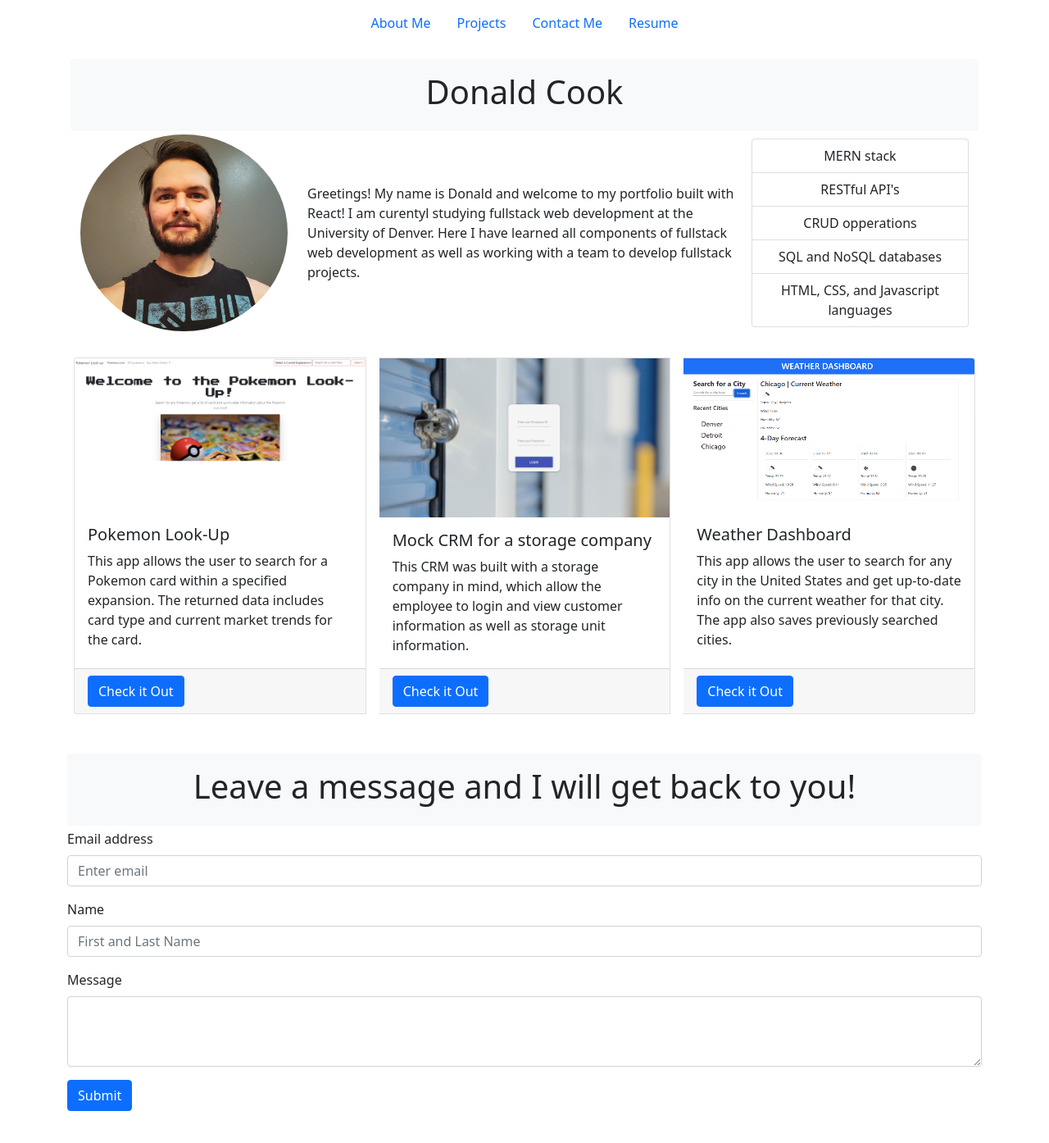
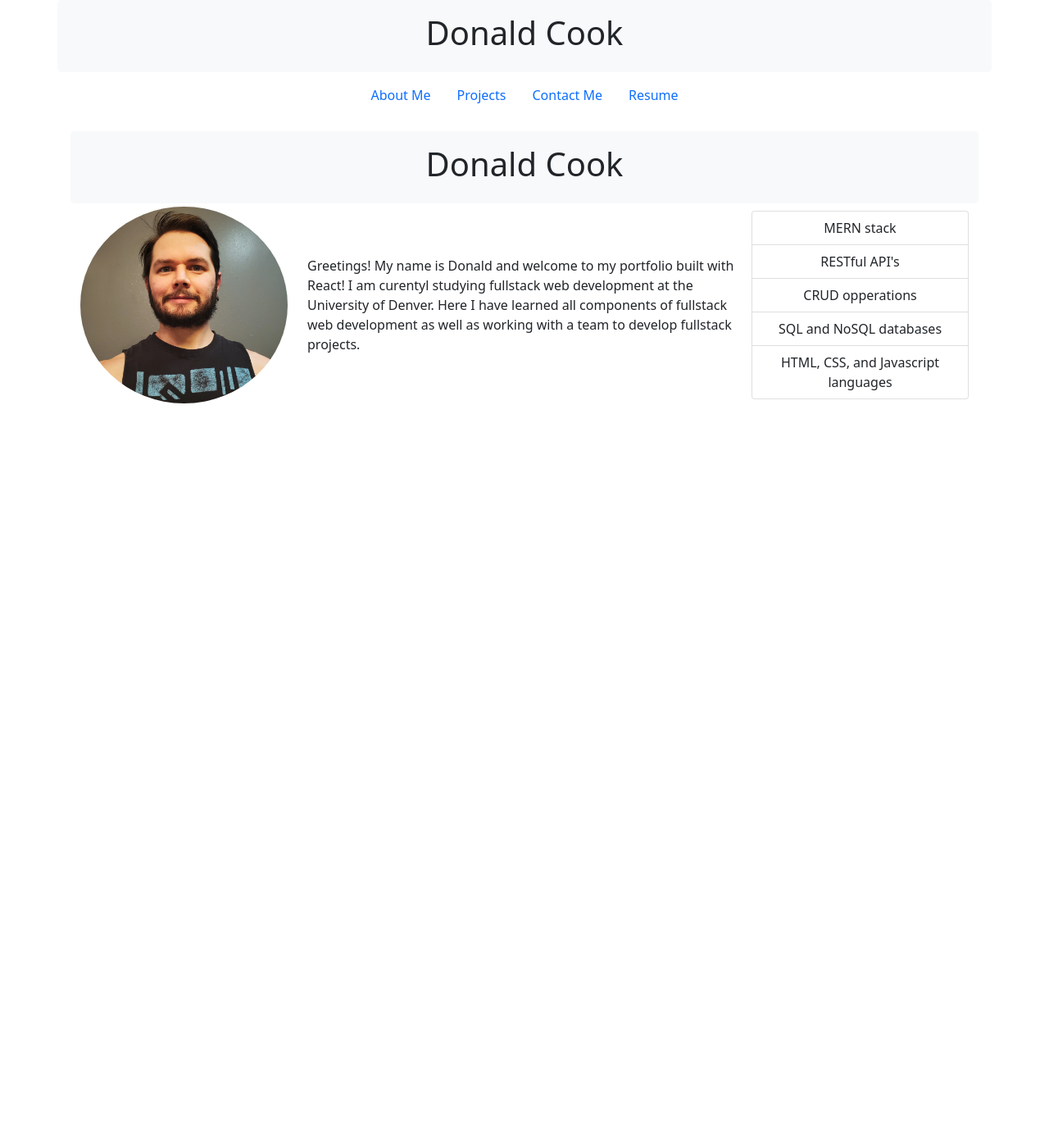
Before and after one commit to dkcook90/React_Portfolio, a React (Create React App) app: page / in a window 1280 px wide. Shown: the top 1394 px of the page at 82% size. After the commit the page ends 800 px from the top, so only its background shows below. Built offline with nearby package versions, Linux system fonts and the light colour scheme.

Commit message:
made pages actual seperate pages

```diff
--- a/package.json
+++ b/package.json
@@ -10,6 +10,7 @@
     "react": "^18.0.0",
     "react-bootstrap": "^2.2.3",
     "react-dom": "^18.0.0",
+    "react-router-dom": "^6.3.0",
     "react-scripts": "5.0.1",
     "web-vitals": "^2.1.4"
   },
--- a/src/App.js
+++ b/src/App.js
@@ -1,5 +1,6 @@
 import logo from './logo.svg';
 import './App.css';
+import {BrowserRouter as Router, Routes, Route} from 'react-router-dom'
 import Header from './components/Header';
 import Nav from './components/Nav';
 import Project from './components/Project';
@@ -8,13 +9,15 @@ import Form from './components/Form';
 
 function App() {
   return (
-    <div className="App">
+    <Router>
       <Nav />
-      <Header />
-      <Project />
-      <Form />
+      <Routes>
+        <Route path="/" element={<Header />} />
+        <Route path="/projects" element={<Project />} />
+        <Route path="/form" element={<Form />} />
+      </Routes>
       <Footer />
-    </div>
+    </Router>
   );
 }
 
--- a/src/components/Nav.js
+++ b/src/components/Nav.js
@@ -6,20 +6,25 @@ const styles = {};
 
 function navBarSeciton() {
   return (
+    <>
+    <Container className="p-3 mb-1 bg-light rounded-3 text-center">
+        <h1 className="header">Donald Cook</h1>
+    </Container>
     <Nav className="justify-content-center my-2" activeKey="/home">
       <Nav.Item>
-        <Nav.Link href="#aboutMe">About Me</Nav.Link>
+        <Nav.Link href="/">About Me</Nav.Link>
       </Nav.Item>
       <Nav.Item>
-        <Nav.Link href="#projects">Projects</Nav.Link>
+        <Nav.Link href="/projects">Projects</Nav.Link>
       </Nav.Item>
       <Nav.Item>
-        <Nav.Link href="#contactMe">Contact Me</Nav.Link>
+        <Nav.Link href="/form">Contact Me</Nav.Link>
       </Nav.Item>
       <Nav.Item>
         <Nav.Link href="#">Resume</Nav.Link>
       </Nav.Item>
     </Nav>
+    </>
   );
 }
 
```
Also changed, not shown: 1 other file (tests, documents, lock files or other folders).
